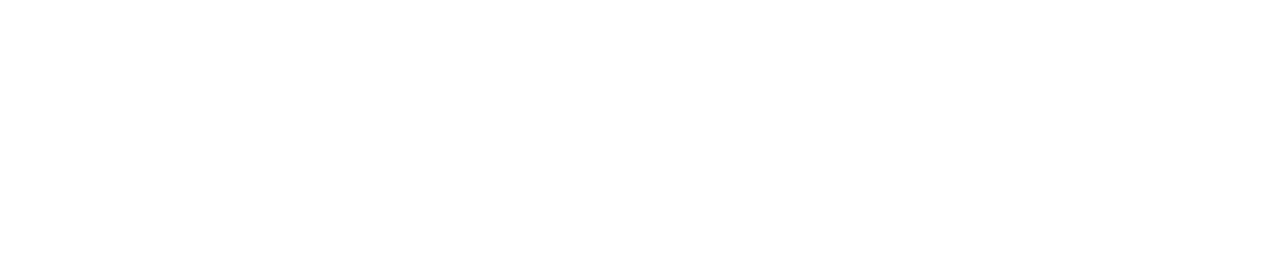
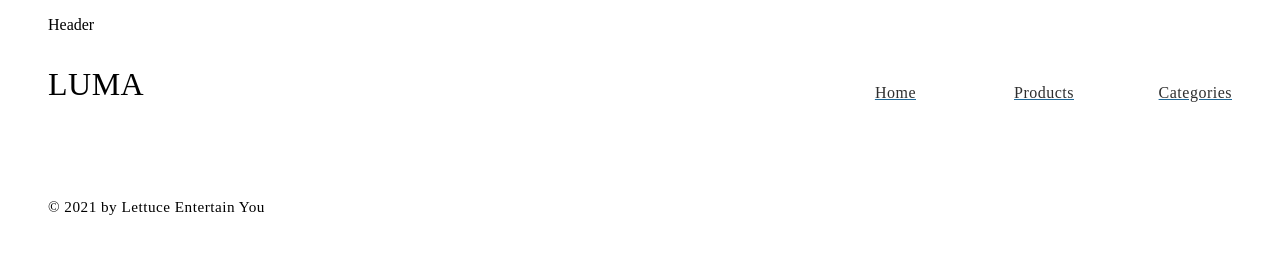
Before and after one commit to prosellen/jamstack-demo-gatsby-magento, a Gatsby site: page / in a window 1280 px wide. Built offline with nearby package versions, Linux system fonts and the light colour scheme; Gatsby itself is replaced by a stand-in of ours.

Commit message:
Adds some basic layout and styling

```diff
--- /dev/null
+++ b/gatsby-browser.js
@@ -0,0 +1,8 @@
+/* eslint-disable import/prefer-default-export */
+
+import React from "react";
+import Layout from "./src/components/Layout.jsx";
+
+export function wrapPageElement({ element, props }) {
+  return <Layout {...props}>{element}</Layout>;
+}
--- a/gatsby-node.js
+++ b/gatsby-node.js
@@ -1,3 +1,4 @@
+/* eslint-disable import/prefer-default-export */
 const path = require("path");
 
 async function turnProductsIntoPages({ graphql, actions }) {
@@ -69,6 +70,8 @@ async function turnCategoriesIntoPages({ graphql, actions }) {
   });
 }
 
+// CommonJS Export?!?
+// This function is run by NodeJS, while all other exports are handled by Gatsby ... which uses ESM to enable the "new" export behaviour
 exports.createPages = async (params) => {
   await Promise.all([
     turnProductsIntoPages(params),
--- /dev/null
+++ b/gatsby-ssr.js
@@ -0,0 +1,8 @@
+/* eslint-disable import/prefer-default-export */
+
+import React from "react";
+import Layout from "./src/components/Layout.jsx";
+
+export function wrapPageElement({ element, props }) {
+  return <Layout {...props}>{element}</Layout>;
+}
--- a/package.json
+++ b/package.json
@@ -27,6 +27,7 @@
     "gatsby-source-filesystem": "4.3.0",
     "gatsby-source-magento2": "2.4.6",
     "gatsby-transformer-sharp": "4.3.0",
+    "normalize.css": "8.0.1",
     "react": "^17.0.1",
     "react-dom": "^17.0.1",
     "react-helmet": "6.1.0",
--- /dev/null
+++ b/src/components/Footer.jsx
@@ -0,0 +1,15 @@
+import React from "react";
+import styled from "styled-components";
+
+const FooterStyles = styled.footer`
+  padding: 1rem 0 2rem;
+  font-size: 0.95rem;
+`;
+
+export default function Footer() {
+  return (
+    <FooterStyles>
+      <p>&copy; {new Date().getFullYear()} by Lettuce Entertain You</p>
+    </FooterStyles>
+  );
+}
--- /dev/null
+++ b/src/components/Layout.jsx
@@ -0,0 +1,30 @@
+import "normalize.css";
+import React from "react";
+import styled from "styled-components";
+import GlobalStyles from "../styles/GlobalStyles";
+import Typography from "../styles/Typography";
+import Footer from "./Footer";
+import Nav from "./Nav";
+
+const SiteWrapper = styled.div`
+  max-width: 100vw;
+  min-height: 100vh;
+  padding: 1rem 3rem 1rem;
+  background-color: #fff;
+  margin: 0 auto 4rem auto;
+`;
+
+export default function Layout({ children }) {
+  return (
+    <>
+      <GlobalStyles />
+      <Typography />
+      <SiteWrapper>
+        <header>Header</header>
+        <Nav />
+        {children}
+        <Footer />
+      </SiteWrapper>
+    </>
+  );
+}
--- /dev/null
+++ b/src/components/Nav.jsx
@@ -0,0 +1,68 @@
+import { Link } from "gatsby";
+import React from "react";
+import styled from "styled-components";
+
+const HeaderStyle = styled.header`
+  margin: 2rem 0 3rem;
+
+  ul {
+    margin: 0;
+    padding: 0;
+    list-style: none;
+    display: grid;
+    grid-template-columns: 1fr repeat(3, minmax(80px, 150px));
+    gap: 0.5rem;
+    align-items: center;
+
+    li {
+      text-align: right;
+      &:nth-child(1) {
+        text-align: left;
+      }
+    }
+  }
+`;
+
+const H1Style = styled.h1`
+  margin-top: 0;
+  margin-bottom: 64;
+  max-width: 320;
+
+  .headingAccentStyles {
+    color: "#663399";
+  }
+`;
+
+const NavStyles = styled.nav`
+  .headingStyles {
+    margin-top: 0;
+    margin-bottom: 64;
+    max-width: 320;
+  }
+  .headingAccentStyles {
+    color: "#663399";
+  }
+`;
+
+export default function Nav() {
+  return (
+    <HeaderStyle>
+      <NavStyles>
+        <ul>
+          <li>
+            <H1Style>LUMA</H1Style>
+          </li>
+          <li>
+            <Link to="/">Home</Link>
+          </li>
+          <li>
+            <Link to="/products/">Products</Link>
+          </li>
+          <li>
+            <Link to="/categories/">Categories</Link>
+          </li>
+        </ul>
+      </NavStyles>
+    </HeaderStyle>
+  );
+}
--- a/src/pages/products/index.jsx
+++ b/src/pages/products/index.jsx
@@ -1,6 +1,6 @@
 import { graphql } from "gatsby";
 import * as React from "react";
-import ProductList from "../../components/ProductList";
+import ProductList from "../../components/ProductList.jsx";
 // markup
 const IndexPage = ({ data }) => {
   const products = data.products.nodes;
--- /dev/null
+++ b/src/styles/GlobalStyles.js
@@ -0,0 +1,72 @@
+import { createGlobalStyle } from "styled-components";
+
+const GlobalStyles = createGlobalStyle`
+  :root {
+    --red: #FF4949;
+    --black: #2E2E2E;
+    --yellow: #ffc600;
+    --white: #fff;
+    --grey: #efefef;
+    --blue: rgba(30,104,152,1);
+  }
+  html {
+    font-size: 100%;
+    height: 100%
+  }
+  body {
+    font-size: 1rem;
+    background: rgb(255, 255, 255);
+    background: linear-gradient(180deg, rgba(255,255,255,1) 0%, var(--blue) 100%);
+    background-attachment: fixed;
+    overflow-y: scroll;
+  }
+  fieldset {
+    border-color: rgba(0,0,0,0.1);
+    border-width: 1px;
+  }
+  button {
+    background: var(--red);
+    color: white;
+    border: 0;
+    padding: 0.6rem 1rem;
+    border-radius: 2px;
+    cursor: pointer;
+    --cast: 2px;
+    box-shadow: var(--cast) var(--cast) 0 var(--grey);
+    text-shadow: 0.5px 0.5px 0 rgba(0,0,0,0.2);
+    transition: all 0.2s;
+    &:hover {
+      --cast: 4px;
+    }
+  }
+  .gatsby-image-wrapper img[src*=base64\\,] {
+    image-rendering: -moz-crisp-edges;
+    image-rendering: pixelated;
+  }
+  /* Scrollbar Styles */
+  body::-webkit-scrollbar {
+    width: 12px;
+  }
+  html {
+    scrollbar-width: thin;
+    scrollbar-color: var(--red) var(--white);
+  }
+  body::-webkit-scrollbar-track {
+    background: var(--white);
+  }
+  body::-webkit-scrollbar-thumb {
+    /* background-color: var(--red) ; */
+    border-radius: 6px;
+    /* border: 3px solid var(--white); */
+  }
+  hr {
+    border: 0;
+    height: 8px;
+    background-size: 1500px;
+  }
+  img {
+    max-width: 100%;
+  }
+`;
+
+export default GlobalStyles;
--- /dev/null
+++ b/src/styles/Typography.js
@@ -0,0 +1,32 @@
+import { createGlobalStyle } from "styled-components";
+
+const Typography = createGlobalStyle`
+  @font-face {}
+  html {
+    font-family: Roboto, Oxygen, Ubuntu, Cantarell, 'Open Sans', 'Helvetica Neue', sans-serif;
+    color: var(--black);
+  }
+  p, li {
+    letter-spacing: 0.5px;
+  }
+  h1,h2,h3,h4,h5,h6 {
+    font-weight: normal;
+    margin: 0 0 .5em;
+  }
+  a {
+    color: var(--black);
+    text-decoration-color: var(--blue);
+  }
+  mark, .mark {
+    background: var(--yellow);
+    padding: 0 2px 2px 2px;
+    margin: 0;
+    display: inline;
+    line-height: 1;
+  }
+  .center {
+    text-align: center;
+  }
+`;
+
+export default Typography;
```
Also changed, not shown: gatsby-config.js (+2 -2 lines), 3 other files.
